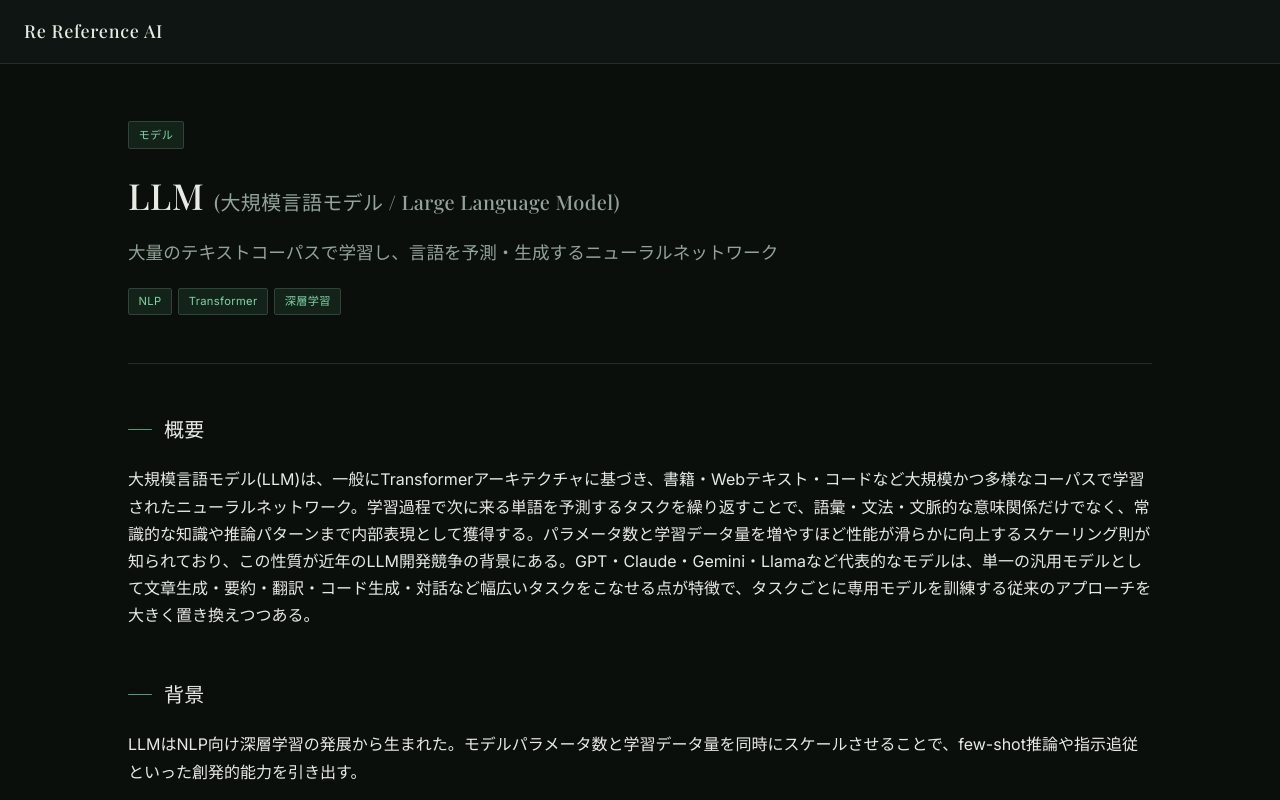
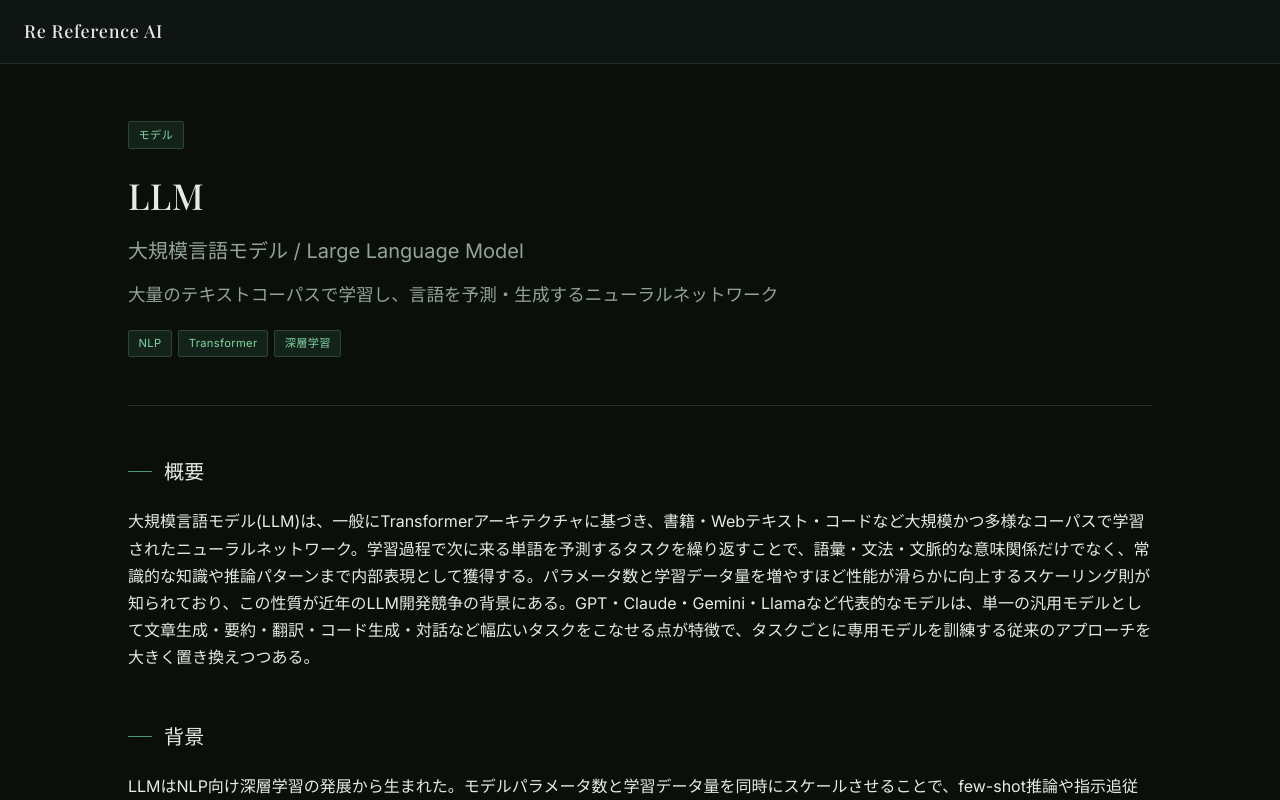
Before and after one commit to reload-co-jp/re-reference-ai, a Next.js app: page /terms/large-language-model in a window 1280 px wide. Shown: the top 800 px of the page. Built offline with nearby package versions, Linux system fonts and the light colour scheme.

Commit message:
Modify alias display

```diff
--- a/app/terms/[slug]/page.tsx
+++ b/app/terms/[slug]/page.tsx
@@ -126,20 +126,18 @@ const TermPage: FC<Props> = async ({ params }) => {
         }}
       >
         <Badge style={{ marginBottom: "1rem" }}>{term.category}</Badge>
-        <h1 style={{ fontSize: "2.25rem", margin: 0 }}>
-          {term.name}
+        <h1 style={{ fontSize: "2.25rem", margin: 0 }}>{term.name}</h1>
         {term.aliases && term.aliases.length > 0 && (
-            <span
+          <p
             style={{
               color: "var(--color-text-muted)",
               fontSize: "1.25rem",
-                marginLeft: ".625rem",
+              margin: ".5rem 0 0",
             }}
           >
-              ({term.aliases.join(" / ")})
-            </span>
+            {term.aliases.join(" / ")}
+          </p>
         )}
-        </h1>
         <p
           style={{
             color: "var(--color-text-muted)",
```
Also changed, not shown: components/term/term-card.tsx (+9 -3 lines). Lines whose indentation alone changed are shown as unchanged.
